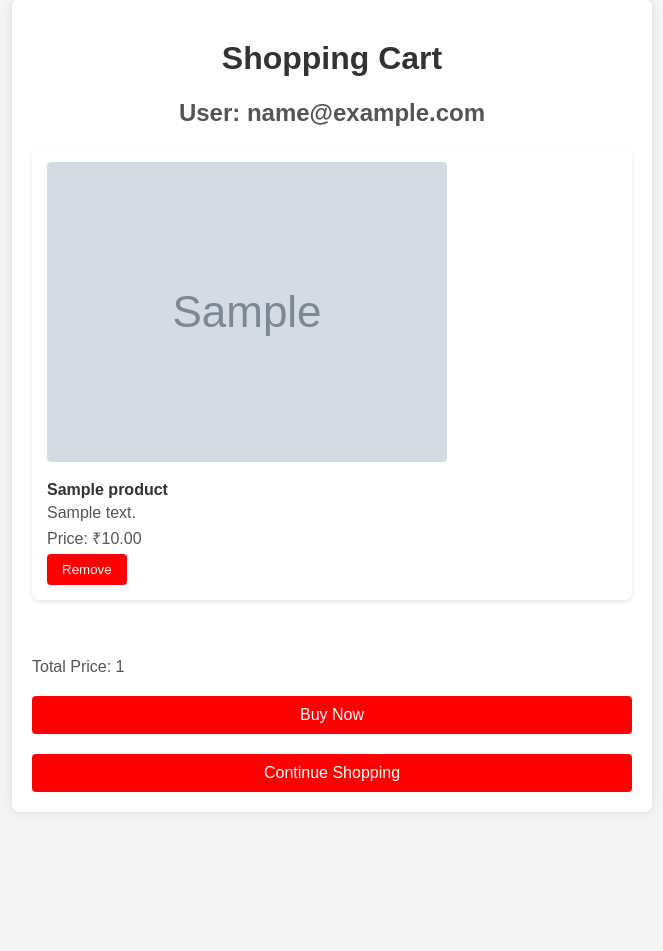
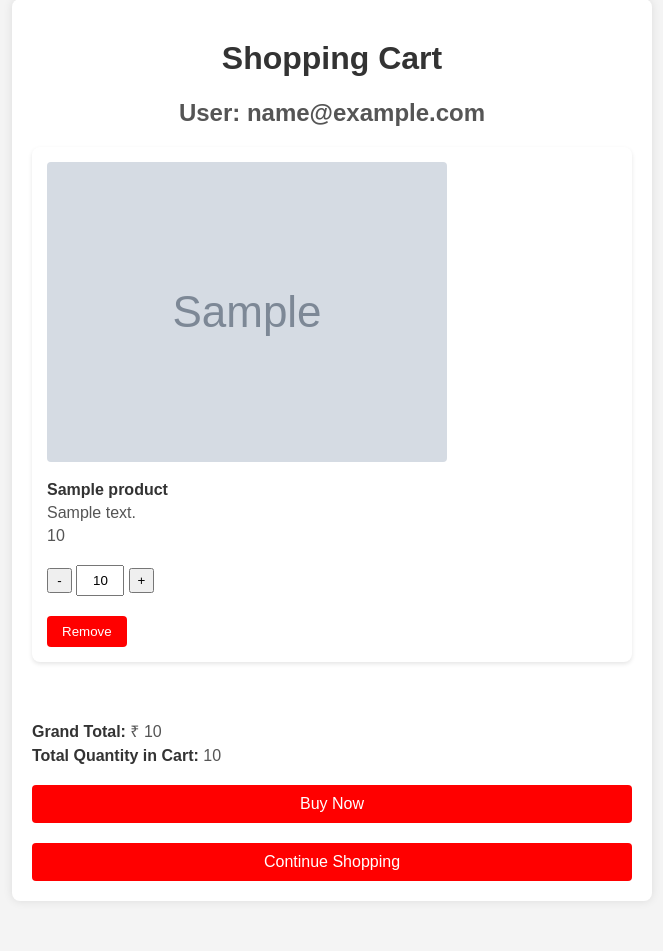
Before and after one commit to Dubeyji1233/Ecommerce, a Flask app: template Templates/cart.html in a window 1280 px wide. Shown: the part 51-1002 px from the top of the page, without its empty margins (308-971 px from the left). Before the commit the page ends 843 px from the top, so only its background shows below. Run offline with Flask 3, Linux system fonts and the light colour scheme; the template is opened without the code that fills it: most values are stand-ins (such as "Sample title", 1, 10 or a date in 2020); grey boxes marked "Sample" are stand-in pictures.

Commit message:
payment page 2

```diff
--- a/Templates/cart.html
+++ b/Templates/cart.html
@@ -305,6 +305,7 @@
     <meta charset="UTF-8">
     <meta name="viewport" content="width=device-width, initial-scale=1.0">
     <title>Shopping Cart</title>
+    <script src="https://code.jquery.com/jquery-3.6.4.min.js"></script>
     <style>
         body {
             font-family: 'Arial', sans-serif;
@@ -480,6 +481,19 @@
             box-sizing: border-box;
             margin-bottom: 10px;
         }
+        #myform {
+            text-align: center;
+            padding: 5px;
+            border: 1px dotted #ccc;
+            margin: 2%;
+        }
+        .qty {
+            width: 40px;
+            height: 25px;
+            text-align: center;
+        }
+        input.qtyplus { width:25px; height:25px;}
+        input.qtyminus { width:25px; height:25px;}
     </style>
 </head>
 <body>
@@ -487,35 +501,46 @@
         <h1>Shopping Cart</h1>
         <h2>User: {{ user_email }}</h2>
 
+        {% for product in user_cart %}
+
         <ul>
-            {% for product in user_cart %}
             <li>
                 <img src="{{ product['image'] }}" alt="{{ product['name'] }}">
                 <p><strong>{{ product['name'] }}</strong></p>
                 <p>{{ product['description'] }}</p>
-                    <p id="pricePlaceholder{{ loop.index }}">Price: ₹{{ "{:,.2f}".format(product['price']|replace('₹', '')|replace(',', '')|float) }}</p>
+                <p>{{ product['price'] }}</p>
                 <form method="post" action="{{ url_for('remove_from_cart') }}">
                     <input type="hidden" name="user_email" value="{{ user_email }}">
                     <input type="hidden" name="product_name" value="{{ product['name'] }}">
+
+                    <ul>
+                        <div class="quantity">
+                            <input type='button' value='-' class='qtyminus minus' field='quantity' />
+                            <input type='text' name='quantity' value="{{ product['quantity'] }}" class='qty' />
+                            <input type='button' value='+' class='qtyplus plus' field='quantity' />
+                        </div>
+                    </ul>
+
+
                     <button type="submit">Remove</button>
                 </form>
             </li>
             <br>
-                {% set total_price = 0 %}
-                {% for product in user_cart %}
-                    {% set product_price = product['price']|replace('₹', '')|replace(',', '')|float %}
-                    {% set total_price = total_price + product_price %}
+
+        </ul>
         {% endfor %}
-            {% endfor %}
-        </ul>
 
-        <p>Total Price: {{ total_price }}</p>
+        <p><strong>Grand Total:</strong> ₹ {{ final_total }}</p>
+        <!-- Add this element where you want to display the total quantity -->
+        <p><strong>Total Quantity in Cart:</strong> <span id="cartTotalQuantity">{{ total_quantity }}</span></p>
+
 
         <a id="buyNowButton" onclick="checkCartAndRedirect()">Buy Now</a>
 
         <a href="{{ url_for('index', user_email=user_email) }}">Continue Shopping</a>
 
     </div>
+
     <script>
         function checkCartAndRedirect() {
             var cartSize = {{ user_cart|length }};
@@ -526,9 +551,42 @@
                 alert('Your cart is empty. Please continue shopping.');
             }
         }
+        jQuery(document).ready(($) => {
+        $('.quantity').on('click', '.plus', function(e) {
+            let $input = $(this).prev('input.qty');
+            let val = parseInt($input.val());
+            $input.val(val + 1).change();
+        });
+
+        $('.quantity').on('click', '.minus', function(e) {
+            let $input = $(this).next('input.qty');
+            var val = parseInt($input.val());
+            if (val > 0) {
+                $input.val(val - 1).change();
+            }
+        });
+
+        // Change event handler for the quantity input
+        $('.quantity').on('change', '.qty', function() {
+            updateCartTotal();
+        });
+
+        // Initial update of cart total on page load
+        updateCartTotal();
+
+        function updateCartTotal() {
+            let totalQuantity = 0;
+
+            // Iterate through all quantity inputs and sum up the values
+            $('.quantity .qty').each(function() {
+                totalQuantity += parseInt($(this).val());
+            });
+
+            // Display the total quantity in your cart
+            $('#cartTotalQuantity').text(totalQuantity);
+        }
+    });
     </script>
+</body>
 
-
-
-</body>
 </html>
--- a/Templates/personal-details.html
+++ b/Templates/personal-details.html
@@ -231,7 +231,11 @@
             window.location.href = "{{ url_for('index', user_email=user_email) }}";
         } else {
             // If terms are not accepted, show an error
-                document.getElementById('errorMessage').innerText = "Please accept the terms and conditions.";
+            alert('Please accept the terms and conditions to proceed.');
+            // Optionally, you can clear the error message after a certain time
+            setTimeout(function () {
+                document.getElementById('errorMessage').innerText = "";
+            }, 5000); // 5000 milliseconds (5 seconds)
         }
     }
     </script>
--- a/main.py
+++ b/main.py
@@ -1,10 +1,10 @@
 from flask import Flask, render_template, request, redirect, url_for
-
+from jinja2 import Environment
 app = Flask(__name__)
 
 # Mock product data for different domains
 products = {'orientindia.net': 'Orient India Products', 'amazon.in': 'Amazon India Products'}
-
+app.jinja_env.globals.update({'float': float})  # Make float available in templates
 # Initialize an empty cart for each user
 carts = {}
 
@@ -41,28 +41,48 @@ def index():
 @app.route('/cart')
 def cart():
     user_email = request.args.get('user_email', '')
-
     # Get the user's cart
     user_cart = carts.get(user_email, [])
 
-    return render_template('cart.html', user_cart=user_cart, user_email=user_email)
+    # Calculate grand_total in the Python code (corrected logic)
+    grand_total = sum(float(product['price'].replace("₹ ", "").replace(",", "")) for product in user_cart if product['price'])
+
+
+    # Calculate total quantity in the cart
+    total_quantity = sum(product['quantity'] for product in user_cart)
+    final_total= "{:,}".format(grand_total*total_quantity)
+
+
+    return render_template('cart.html', user_cart=user_cart, user_email=user_email, grand_total=grand_total, total_quantity=total_quantity, final_total=final_total)
 
 @app.route('/add_to_cart', methods=['POST'])
 def add_to_cart():
     user_email = request.form.get('user_email', '')
+    product_name = request.form.get('product_name', '')
+
+    # Retrieve the product details
     product_details = {
         'name': request.form.get('product_name', ''),
         'image': request.form.get('product_image', ''),
         'description': request.form.get('product_description', ''),
         'rating': request.form.get('product_rating', ''),
         'price': request.form.get('product_price', ''),
+        'quantity': int(request.form.get('quantity', 0)),  # Add quantity information
     }
 
+    # Check if the product is already in the user's cart
+    cart = carts.setdefault(user_email, [])
+    existing_product = next((p for p in cart if p['name'] == product_name), None)
 
-    # Add the product details to the user's cart
-    carts.setdefault(user_email, []).append(product_details)
+    if existing_product:
+        # Update the quantity if the product is already in the cart
+        existing_product['quantity'] += product_details['quantity']
+    else:
+        # Add the product details to the user's cart
+        cart.append(product_details)
 
     return redirect(url_for('index', user_email=user_email))
+
 
 @app.route('/remove_from_cart', methods=['POST'])
 def remove_from_cart():
```
Also changed, not shown: Templates/amazon.html (+46 -6 lines), Templates/orient.html (+66 -2 lines). Lines whose indentation alone changed are shown as unchanged.
